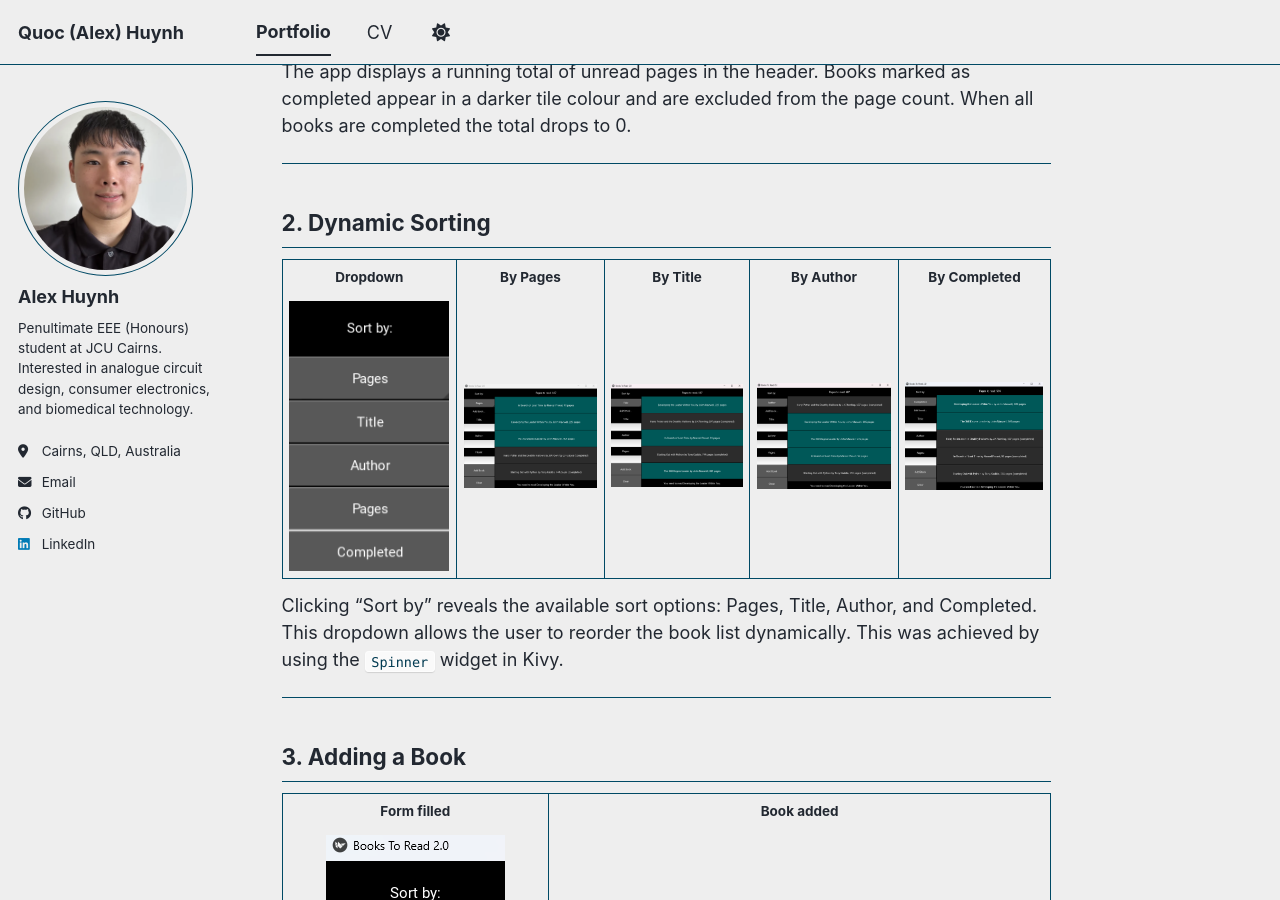
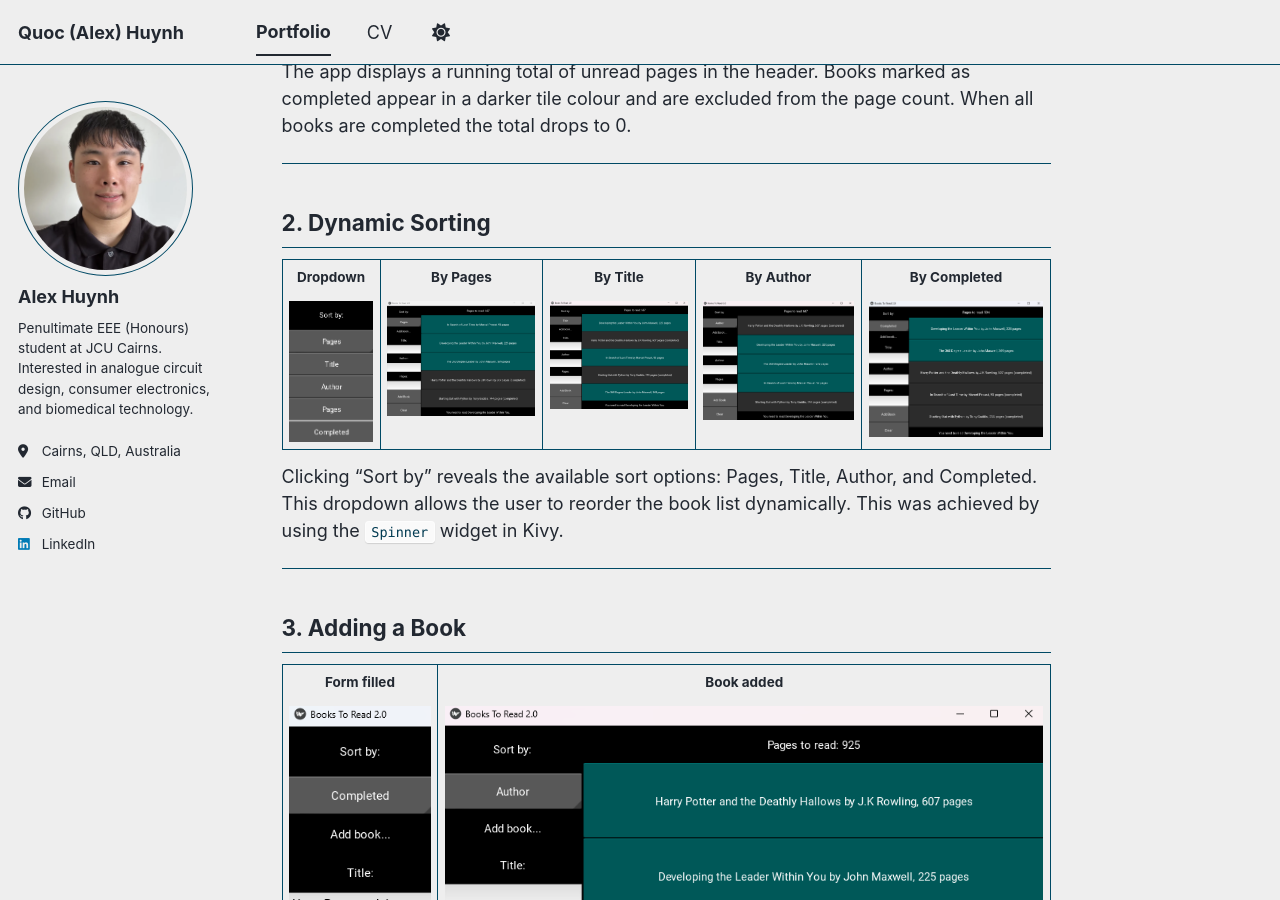
Before and after one commit to quochuynh1/quochuynh1.github.io, a Jekyll site: the page built from _portfolio/books2.md, in a window 1280 px wide and 900 px high, scrolled down 1250 px. Built offline with Jekyll 4.4.1, drawn with Linux system fonts in a browser that asks for light colours; a script bundle is joined from its source files by our own code; library files that are not in the unit come from our copies.

Commit message:
Fix image sizing issue in books2.md

```diff
--- a/_portfolio/books2.md
+++ b/_portfolio/books2.md
@@ -56,11 +56,11 @@ The app displays a running total of unread pages in the header. Books marked as
     <th style="text-align:center">By Completed</th>
   </tr>
   <tr>
-    <td style="text-align:center"><img src="/images/a2books/dynamicsort.png" height="150" style="object-fit:contain"></td>
-    <td style="text-align:center"><img src="/images/a2books/sortbypages.png" width="150" style="object-fit:contain"></td>
-    <td style="text-align:center"><img src="/images/a2books/sortbytitle.png" width="150" style="object-fit:contain"></td>
-    <td style="text-align:center"><img src="/images/a2books/sortbyauthor.png" width="150" style="object-fit:contain"></td>
-    <td style="text-align:center"><img src="/images/a2books/sortbycompleted.png" width="150" style="object-fit:contain"></td>
+    <td style="text-align:center; vertical-align:top"><img src="/images/a2books/dynamicsort.png" height="200" style="object-fit:contain"></td>
+    <td style="text-align:center; vertical-align:top"><img src="/images/a2books/sortbypages.png" height="200" style="object-fit:contain"></td>
+    <td style="text-align:center; vertical-align:top"><img src="/images/a2books/sortbytitle.png" height="200" style="object-fit:contain"></td>
+    <td style="text-align:center; vertical-align:top"><img src="/images/a2books/sortbyauthor.png" height="200" style="object-fit:contain"></td>
+    <td style="text-align:center; vertical-align:top"><img src="/images/a2books/sortbycompleted.png" height="200" style="object-fit:contain"></td>
   </tr>
 </table>
 </div>
@@ -78,8 +78,8 @@ Clicking "Sort by" reveals the available sort options: Pages, Title, Author, and
     <th style="text-align:center">Book added</th>
   </tr>
   <tr>
-    <td style="text-align:center"><img src="/images/a2books/formfilled.png" height="275" style="object-fit:contain"></td>
-    <td style="text-align:center"><img src="/images/a2books/addbook.png" width="350" style="object-fit:contain"></td>
+    <td style="text-align:center; vertical-align:top"><img src="/images/a2books/formfilled.png" height="300" style="object-fit:contain"></td>
+    <td style="text-align:center; vertical-align:top"><img src="/images/a2books/addbook.png" height="300" style="object-fit:contain"></td>
   </tr>
 </table>
 </div>
```
